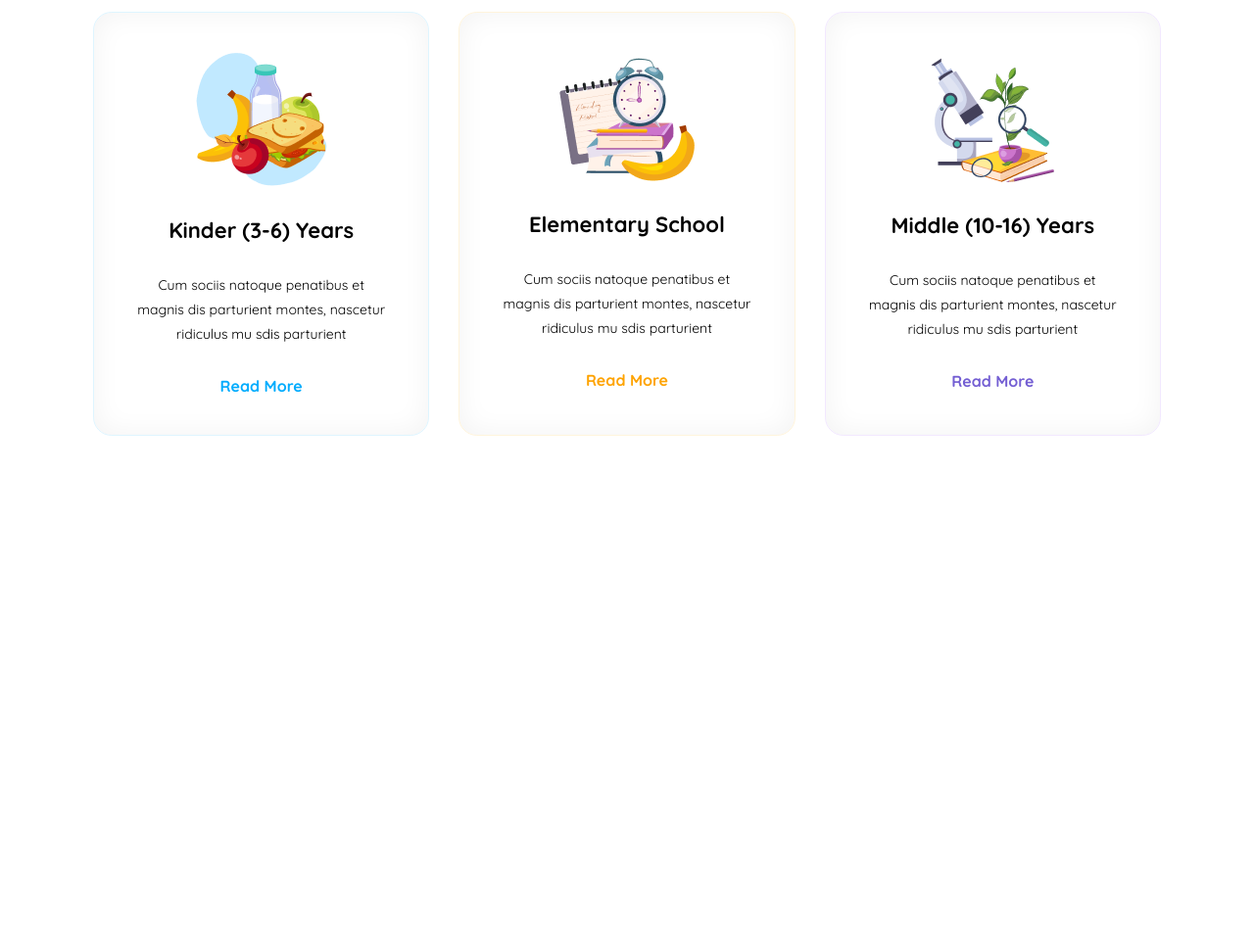
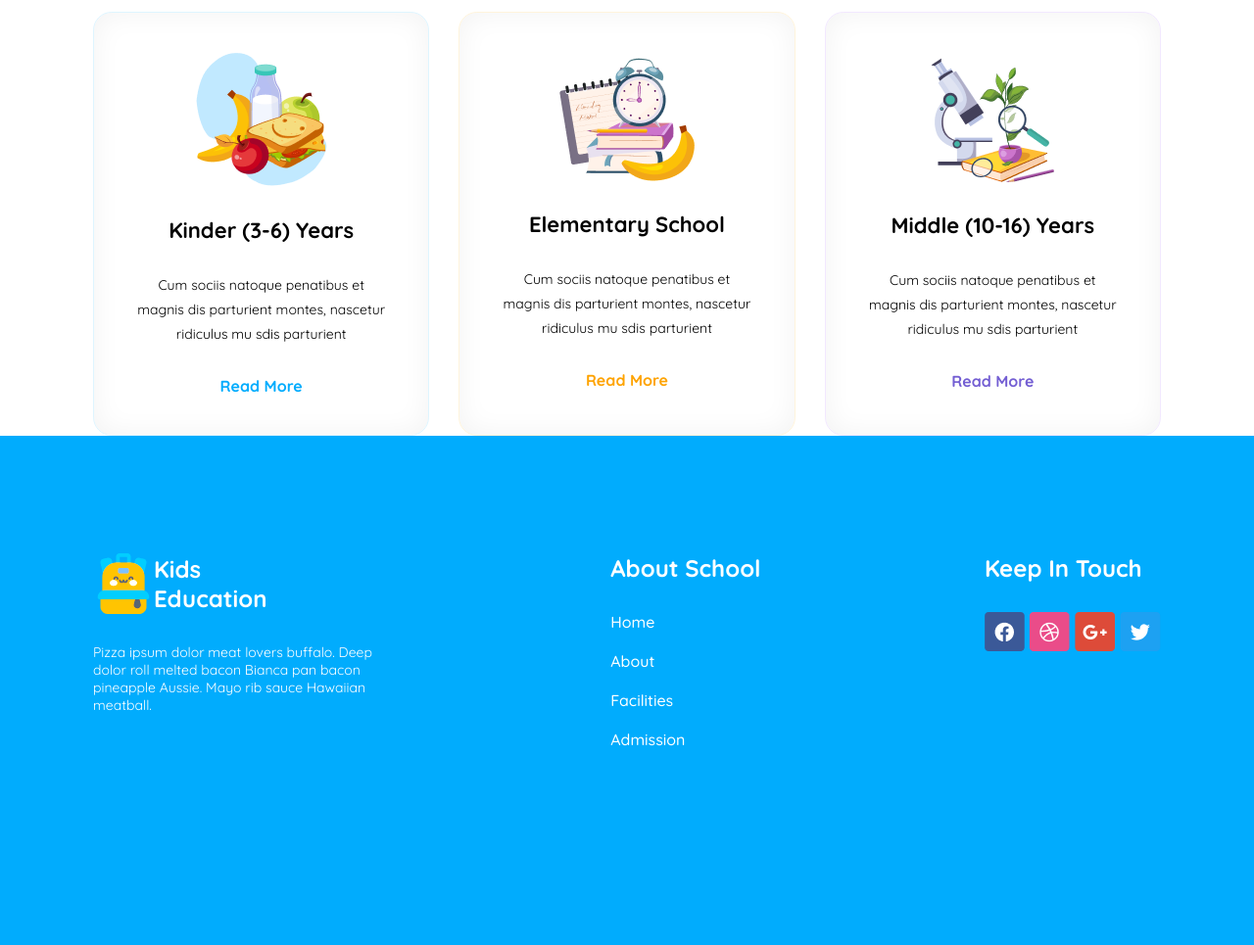
Before and after one commit to SHShadhin/kids-school, a plain HTML site: page index.html in a window 1280 px wide. Shown: the part 878-1843 px from the top of the page at 98% size. Before the commit the page ends 1323 px from the top, so only its background shows below. Drawn offline with Linux system fonts and the light colour scheme.

Commit message:
footer section added

```diff
--- a/index.html
+++ b/index.html
@@ -4,7 +4,10 @@
     <meta charset="UTF-8" />
     <meta name="viewport" content="width=device-width, initial-scale=1.0" />
     <title>kids school</title>
-    <script src="https://kit.fontawesome.com/5adc7c75a4.js" crossorigin="anonymous"></script>
+    <script
+      src="https://kit.fontawesome.com/5adc7c75a4.js"
+      crossorigin="anonymous"
+    ></script>
     <style>
       @import url("https://fonts.googleapis.com/css2?family=Quicksand:wght@300..700&display=swap");
     </style>
@@ -91,6 +94,41 @@
       </section>
     </main>
 
-    <footer></footer>
+    <footer>
+      <section class="footer max-width">
+        <div class="footer-logo">
+          <div class="school-logo">
+            <img src="./assets/logo.png" alt="" />
+            <h2 class="logo-title">
+              Kids <br />
+              Education
+            </h2>
+          </div>
+          <div class="logo-description">
+            <p>
+              Pizza ipsum dolor meat lovers buffalo. Deep dolor roll melted
+              bacon Bianca pan bacon pineapple Aussie. Mayo rib sauce Hawaiian
+              meatball.
+            </p>
+          </div>
+        </div>
+        <div class="footer-items">
+          <h2>About School</h2>
+          <h4>Home</h4>
+          <h4>About</h4>
+          <h4>Facilities</h4>
+          <h4>Admission</h4>
+        </div>
+        <div class="footer-media">
+          <h2>Keep In Touch</h2>
+          <div class="icon">
+            <img src="./assets/fb.png" alt="" />
+            <img src="./assets/dribble.png" alt="" />
+            <img src="./assets/google+.png" alt="" />
+            <img src="./assets/twitter.png" alt="" />
+          </div>
+        </div>
+      </section>
+    </footer>
   </body>
 </html>
--- a/styles/style.css
+++ b/styles/style.css
@@ -10,10 +10,10 @@
 }
 
 /* shared styles start */
-body {
+/* body {
   max-width: 1350px;
   margin: 0 auto;
-}
+} */
 .orange {
   color: rgba(254, 163, 1, 1);
 }
@@ -265,9 +265,62 @@ hr {
     margin: 0 20px;
   }
 }
+/* card section end  */
 
 
 
+
+/* footer section start  */
+footer {
+  background-color: rgba(1, 172, 253, 1);
+}
+.school-logo {
+  display: flex;
+  align-items: center;
+  color: white;
+}
+.school-logo img {
+  filter: brightness(120%);
+}
+.logo-description {
+  margin-top: 30px;
+  font-size: 14px;
+  width: 300px;
+}
+.footer {
+  display: flex;
+  justify-content: space-between;
+  color: white;
+  padding-top: 120px;
+  padding-bottom: 180px;
+}
+
+.footer-items h2 {
+  margin-bottom: 30px;
+  font-weight: 700;
+}
+.footer-items h4 {
+  margin-bottom: 20px;
+  font-weight: 500;
+}
+.footer-media h2 {
+  margin-bottom: 30px;
+}
+
+
+/* responsive footer section */
+@media screen and (max-width:576px) {
+  .footer {
+    flex-direction: column;
+    padding: 60px 20px;
+  }
+  .logo-description {
+    width: 100%;
+    margin-bottom: 30px;
+  }
+}
+
+/* footer section end  */
 
 
 
```
